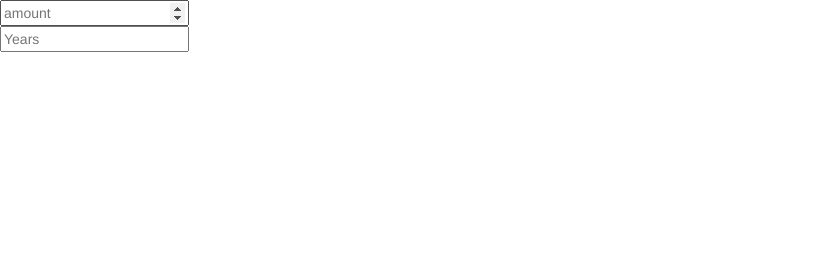
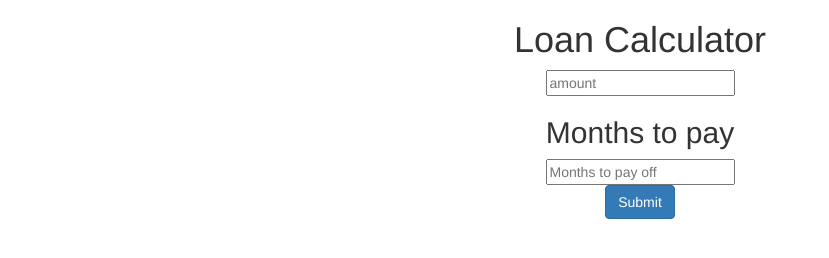
Before and after one commit to AhmedBule/loan-calculator, a plain HTML site: page index.html in a window 1280 px wide. Shown: the whole page, without its empty margins (0-829 px from the left). Drawn offline with nearby package versions, Linux system fonts and the light colour scheme.

Commit message:
added more inputs

```diff
--- a/index.html
+++ b/index.html
@@ -10,16 +10,19 @@
 </head>
 
 <body>
-    <div class="calculator">
+    <div class="calculator text-center mt-5">
         <form>
+            <h1 class="heading display-5 pb-3 ">Loan Calculator</h1>
             <div class="amount">
                 <input type="number" placeholder="amount" id="amount">
             </div>
             <div class="years">
-                <input type="number" placeholder="Years" id="">
+                <h2 class="">Months to pay</h2>
+                <input type="number" placeholder="Months to pay off" id="">
             </div>
 
 
+            <button type="submit" class="btn btn-primary">Submit</button>
         </form>
     </div>
 
--- a/style.css
+++ b/style.css
@@ -0,0 +1,16 @@
+html, body{
+    height: 100%;
+}
+
+
+body{
+    background-color:white;
+    font-size: 24px;
+    margin: auto;
+
+}
+
+.calculator{
+    justify-content: center;
+    margin: auto;
+}
```
